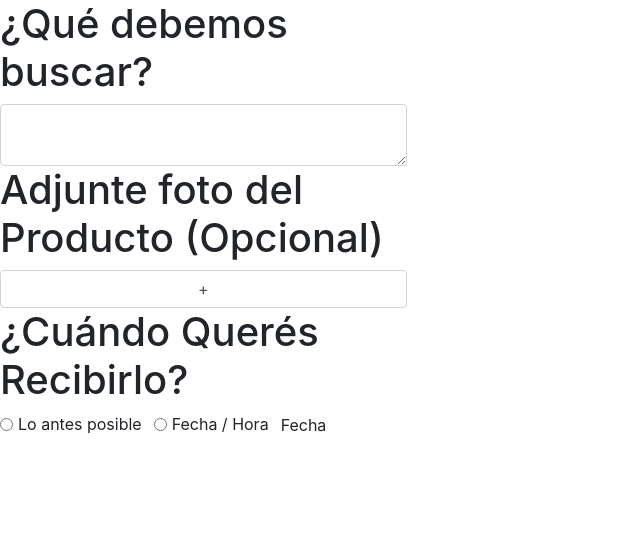
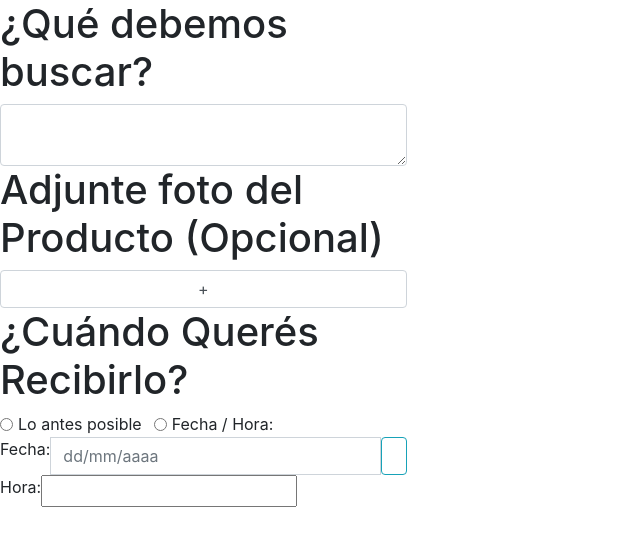
Before and after one commit to Luuzaall/ISW-Grupo2-2022, an Angular app: page / in a window 1280 px wide. Shown: the top 546 px of the page, without its empty margins (0-640 px from the left). Built offline with nearby package versions, Linux system fonts and the light colour scheme.

Commit message:
Update datos-pedido.component.html
Agregado Fecha y Hora

```diff
--- a/src/app/components/datos-pedido/datos-pedido.component.html
+++ b/src/app/components/datos-pedido/datos-pedido.component.html
@@ -9,8 +9,31 @@
             <input id="antesPosible" type="radio" formControlName="cuandoRecibe" value="1" class="form-check-input"><label for="antesPosible" class="form-check-label">Lo antes posible</label>
         </div>
         <div class="form-check form-check-inline">
-            <input id="fechaYHora" type="radio" formControlName="cuandoRecibe" value="2" class="form-check-input"><label for="fechaYHora" class="form-check-label">Fecha / Hora</label>
+            <input id="fechaYHora" type="radio" formControlName="cuandoRecibe" value="2" class="form-check-input">
+            <label for="fechaYHora" class="form-check-label">Fecha / Hora:</label>
         </div>
-        <label for="">Fecha</label>
+        <div class="input-group">
+            <label for="fechaHoraRecibo" class="form-check-label">Fecha: </label>
+            <input
+            id="fechaHoraRecibo"
+            class="form-control"
+            placeholder="dd/mm/aaaa"
+            ngbDatepicker
+            formControlName="fechaYHora">
+            <button
+            type="button"
+            class="btn btn-outline-info text-right"
+
+          >
+            <i class="fa fa-calendar" aria-hidden="true"></i>
+          </button>
+        </div>
+        <div class="input-group">
+            <label for="Hora">Hora: </label>
+            <input id="Hora">
+        </div>
+
+
+
     </div>
 </form>
```
